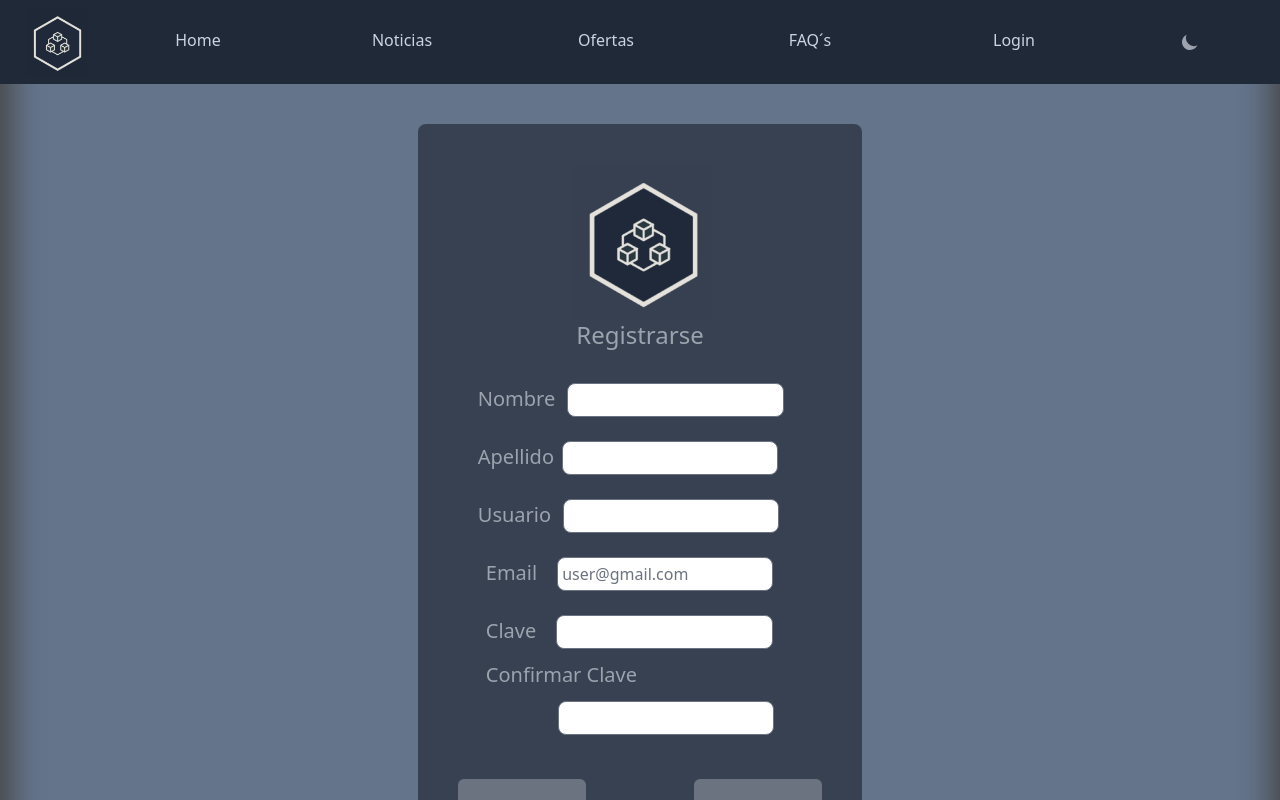
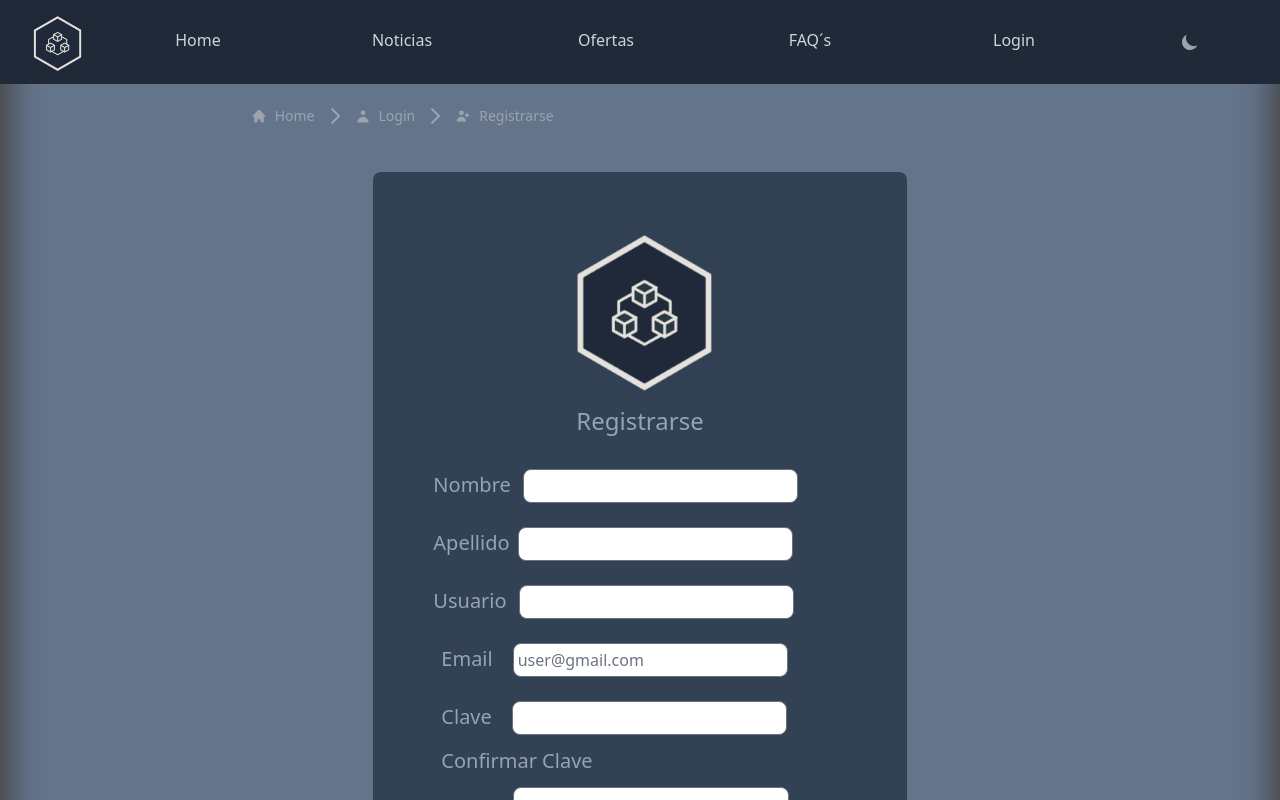
Before and after one commit to IsagiProject/isagi-news-react, a React (Vite) app: page /register in a window 1280 px wide. Shown: the top 800 px of the page. Built offline with nearby package versions, Linux system fonts and the light colour scheme.

Commit message:
Toda la web en modo oscuro y cositas nuevas

```diff
--- a/index.html
+++ b/index.html
@@ -6,11 +6,12 @@
     <meta name="viewport" content="width=device-width, initial-scale=1.0" />
     <title>ISAGI NEWS</title>
   </head>
+  <script type="module" src="/src/main.jsx"></script>
   <body
     class="min-h-screen text-zinc-800 bg-slate-100 dark:bg-slate-500 dark:text-slate-300"
     style="box-shadow: 1px 1px 30px 10px rgb(70, 70, 70) inset"
   >
     <div id="root"></div>
-    <script type="module" src="/src/main.jsx"></script>
+
   </body>
 </html>
--- a/src/pages/FaqsPage.jsx
+++ b/src/pages/FaqsPage.jsx
@@ -9,10 +9,10 @@ export default function FaqsPage() {
         aria-label='Solid background breadcrumb example'
         className='bg-slate-100 py-3 px-36 text-slate-600 dark:text-slate-300 dark:bg-slate-500'
       >
-        <Breadcrumb.Item href='/' icon={HiHome}>
+        <Breadcrumb.Item href='/' className='hover:scale-105' icon={HiHome}>
           Home
         </Breadcrumb.Item>
-        <Breadcrumb.Item href='/faq' icon={HiCog}>
+        <Breadcrumb.Item href='/faq' className='hover:scale-105' icon={HiCog}>
           FAQs
         </Breadcrumb.Item>
       </Breadcrumb>
--- a/src/pages/LoginPage.jsx
+++ b/src/pages/LoginPage.jsx
@@ -1,6 +1,8 @@
 import { Link, Navigate } from 'react-router-dom'
 import logo from '../assets/logo.png'
 import { useState } from 'react'
+import { HiHome, HiUser } from 'react-icons/hi'
+import { Breadcrumb } from 'flowbite-react'
 import { useAuthActions } from '../hooks/useAuthActions.js'
 import Popup from '../components/modal/Popup.jsx'
 
@@ -46,7 +48,18 @@ export function LoginPage() {
   }
 
   return (
-    <div className='justify-center w-6/12 m-auto'>
+    <div className='justify-center '>
+      <Breadcrumb
+        aria-label='Solid background breadcrumb example'
+        className='bg-slate-100 py-3 px-36 text-slate-600 dark:text-slate-300 dark:bg-slate-500'
+      >
+        <Breadcrumb.Item href='/' className='hover:scale-105' icon={HiHome}>
+          Home
+        </Breadcrumb.Item>
+        <Breadcrumb.Item href='/login' className='hover:scale-105' icon={HiUser}>
+          Login
+        </Breadcrumb.Item>
+      </Breadcrumb>
       <Popup
         show={showPopup}
         onClick={handleModalClick}
@@ -57,17 +70,17 @@ export function LoginPage() {
       {loginSuccessful && <Navigate to='/' />}
       <form
         onSubmit={handleSubmit}
-        className='bg-gray-700 p-12 my-8 justify-center rounded-lg'
+        className=' bg-slate-400 w-6/12 m-auto dark:bg-slate-700 p-12 my-8 justify-center rounded-lg'
         action=''
       >
         <img src={logo} className='h-3/6 w-3/6 m-auto mb-5' alt='' />
-        <h1 className='text-2xl text-gray-400 text-center pb-3'>
+        <h1 className='text-2xl text-slate-700 dark:text-slate-400 text-center pb-3'>
           Inicio Sesión
         </h1>
         <div className='justify-items-center text-center'>
           <label
             htmlFor='email'
-            className='text-gray-400 text-xl my-1 text-right'
+            className='text-slate-700 dark:text-slate-400 text-xl my-1 text-right'
           >
             Email
           </label>
@@ -81,7 +94,7 @@ export function LoginPage() {
           <br />
           <label
             htmlFor='password'
-            className='text-gray-400 text-xl my-1 text-right'
+            className='text-slate-700 dark:text-slate-400 text-xl my-1 text-right'
           >
             Clave
           </label>
@@ -96,7 +109,7 @@ export function LoginPage() {
         <div className='flex justify-between'>
           <button
             type='button'
-            className='bg-gray-500 px-1 rounded-md hover:bg-slate-700 transition duration-200 mx-1 text-gray-300'
+            className='bg-gray-500 px-1 rounded-md hover:bg-slate-800 transition duration-200 mx-1 text-gray-300'
           >
             <Link className='block w-24 h-12 pt-3 text-center ' to='/register'>
               Registrarte
@@ -105,7 +118,7 @@ export function LoginPage() {
 
           <button
             type='submit'
-            className='bg-gray-500 py-2 px-4 rounded-md hover:bg-slate-700 transition duration-200 mx-1 text-gray-300'
+            className='bg-gray-500 py-2 px-4 rounded-md hover:bg-slate-800 transition duration-200 mx-1 text-gray-300'
           >
             Iniciar Sesion
           </button>
--- a/src/pages/NewsPage.jsx
+++ b/src/pages/NewsPage.jsx
@@ -15,12 +15,12 @@ export function NewsPage() {
     <div className='m-auto w-5/6 h-5/6 justify-center'>
       <Breadcrumb
         aria-label='Solid background breadcrumb example'
-        className='bg-slate-100 py-3 px-5 text-slate-600 dark:text-slate-300 dark:bg-slate-500'
+        className='bg-slate-100 py-3 px-10 text-slate-600 dark:text-slate-300 dark:bg-slate-500'
       >
-        <Breadcrumb.Item href='/' icon={HiHome}>
+        <Breadcrumb.Item href='/' className='hover:scale-105' icon={HiHome}>
           Home
         </Breadcrumb.Item>
-        <Breadcrumb.Item href='/news' icon={HiNewspaper}>Noticiero</Breadcrumb.Item>
+        <Breadcrumb.Item href='/news' className='hover:scale-105' icon={HiNewspaper}>Noticiero</Breadcrumb.Item>
       </Breadcrumb>
       <h1 className='text-5xl text-slate-800 font-bold my-3 dark:text-slate-300 text-center'>
         Nuestras Noticias
--- a/src/pages/RegisterPage.jsx
+++ b/src/pages/RegisterPage.jsx
@@ -1,7 +1,8 @@
 import { Link, Navigate } from 'react-router-dom'
 import logo from '../assets/logo.png'
 import { useState /*, useContext */ } from 'react'
-
+import { HiHome, HiUser, HiUserAdd } from 'react-icons/hi'
+import { Breadcrumb } from 'flowbite-react'
 export function RegisterPage() {
   const [name, setName] = useState('')
   const [lastName, setLastName] = useState('')
@@ -27,7 +28,7 @@ export function RegisterPage() {
         confirm
       })
     })
-      .then(response => response.json())
+      .then((response) => response.json())
       .then((data) => {
         // Aquí puedes manejar la respuesta del servidor
         if (data.status === 200) {
@@ -46,20 +47,47 @@ export function RegisterPage() {
           document.getElementById('confirm').value = ''
         }
       })
-      .catch(error => console.error(error))
+      .catch((error) => console.error(error))
   }
   return (
-    <div className='justify-center w-5/12 m-auto'>
+    <div className='justify-center'>
+      <Breadcrumb
+        aria-label='Solid background breadcrumb example'
+        className='bg-slate-100 py-3 px-36 text-slate-600 dark:text-slate-300 dark:bg-slate-500'
+      >
+        <Breadcrumb.Item href='/' className='hover:scale-105' icon={HiHome}>
+          Home
+        </Breadcrumb.Item>
+        <Breadcrumb.Item
+          href='/login'
+          className='hover:scale-105'
+          icon={HiUser}
+        >
+          Login
+        </Breadcrumb.Item>
+        <Breadcrumb.Item
+          href='/register'
+          className='hover:scale-105'
+          icon={HiUserAdd}
+        >
+          Registrarse
+        </Breadcrumb.Item>
+      </Breadcrumb>
       {registerSuccessful && <Navigate to='/' />}
       <form
         onSubmit={handleRegister}
-        className='bg-gray-700 p-10 my-8 justify-center rounded-lg'
+        className='bg-slate-400 dark:bg-slate-700 w-6/12 m-auto p-10 my-8 justify-center rounded-lg'
         action=''
       >
         <img src={logo} className='h-3/6 w-3/6 m-auto' alt='' />
-        <h1 className='text-2xl text-gray-400 text-center pb-3'>Registrarse</h1>
+        <h1 className='text-2xl text-slate-700 dark:text-slate-400 text-center pb-3'>
+          Registrarse
+        </h1>
         <div className='justify-evenly px-5 my-2 '>
-          <label htmlFor='name' className='text-gray-400 text-xl my-1 text-right'>
+          <label
+            htmlFor='name'
+            className='text-slate-700 dark:text-slate-400 text-xl my-1 text-right'
+          >
             Nombre
           </label>
           <input
@@ -72,7 +100,7 @@ export function RegisterPage() {
           <br />
           <label
             htmlFor='last-name'
-            className='text-gray-400 text-xl my-1 text-right'
+            className='text-slate-700 dark:text-slate-400 text-xl my-1 text-right'
           >
             Apellido
           </label>
@@ -86,7 +114,7 @@ export function RegisterPage() {
           <br />
           <label
             htmlFor='user-name'
-            className='text-gray-400 text-xl my-1 text-right'
+            className='text-slate-700 dark:text-slate-400 text-xl my-1 text-right'
           >
             Usuario
           </label>
@@ -100,7 +128,7 @@ export function RegisterPage() {
           <br />
           <label
             htmlFor='Email'
-            className='text-gray-400 text-xl my-1 ml-2 text-right'
+            className='text-slate-700 dark:text-slate-400 text-xl my-1 ml-2 text-right'
           >
             Email
           </label>
@@ -113,7 +141,10 @@ export function RegisterPage() {
             onChange={(event) => setEmail(event.target.value)}
           />
           <br />
-          <label htmlFor='Password' className='text-gray-400 text-xl my-1 ml-2'>
+          <label
+            htmlFor='Password'
+            className='text-slate-700 dark:text-slate-400 text-xl my-1 ml-2'
+          >
             Clave
           </label>
           <input
@@ -124,7 +155,10 @@ export function RegisterPage() {
             onChange={(event) => setPassword(event.target.value)}
           />
           <br />
-          <label htmlFor='confirm' className='text-gray-400 text-xl my-1 ml-2'>
+          <label
+            htmlFor='confirm'
+            className='text-slate-700 dark:text-slate-400 text-xl my-1 ml-2'
+          >
             Confirmar Clave
           </label>
           <br />
@@ -142,7 +176,7 @@ export function RegisterPage() {
         <div className='flex justify-between'>
           <button
             type='button'
-            className='bg-gray-500 px-4 rounded-md hover:bg-slate-700 transition duration-200 text-gray-300'
+            className='bg-gray-500 px-4 rounded-md hover:bg-slate-800 transition duration-200 text-gray-300'
           >
             <Link className='block w-24 h-12 pt-3 text-center ' to='/login'>
               Atrás
@@ -151,7 +185,7 @@ export function RegisterPage() {
 
           <button
             type='submit'
-            className='bg-gray-500 py-2 px-4 rounded-md hover:bg-slate-700 transition duration-200 text-gray-300'
+            className='bg-gray-500 py-2 px-4 rounded-md hover:bg-slate-800 transition duration-200 text-gray-300'
           >
             <a className='block w-24 h-12 pt-3 text-center ' routerLink='/'>
               Registrarte
--- a/src/pages/SaleDetailPage.jsx
+++ b/src/pages/SaleDetailPage.jsx
@@ -1,9 +1,24 @@
 import { SaleComments } from '../components/SaleComments'
 import { SaleDetail } from '../components/SaleDetail'
-
+import { HiHome, HiShoppingBag, HiShoppingCart } from 'react-icons/hi'
+import { Breadcrumb } from 'flowbite-react'
 export function SaleDetailPage() {
   return (
     <div>
+      <Breadcrumb
+        aria-label='Solid background breadcrumb example'
+        className='bg-slate-100 py-3 px-36 text-slate-600 dark:text-slate-300 dark:bg-slate-500'
+      >
+        <Breadcrumb.Item href='/' className='hover:scale-105' icon={HiHome}>
+          Home
+        </Breadcrumb.Item>
+        <Breadcrumb.Item href='/sales' className='hover:scale-105' icon={HiShoppingCart}>
+          Ofertas
+        </Breadcrumb.Item>
+        <Breadcrumb.Item href='' className='hover:scale-105' icon={HiShoppingBag}>
+          Oferta
+        </Breadcrumb.Item>
+      </Breadcrumb>
       <SaleDetail />
       <SaleComments />
     </div>
--- a/src/pages/SalesPage.jsx
+++ b/src/pages/SalesPage.jsx
@@ -17,10 +17,10 @@ export function SalesPage() {
         aria-label='Solid background breadcrumb example'
         className='bg-slate-100 py-3 px-36 text-slate-600 dark:text-slate-300 dark:bg-slate-500'
       >
-        <Breadcrumb.Item href='/' icon={HiHome}>
+        <Breadcrumb.Item href='/' className='hover:scale-105' icon={HiHome}>
           Home
         </Breadcrumb.Item>
-        <Breadcrumb.Item href='/sales' icon={HiShoppingCart}>
+        <Breadcrumb.Item href='/sales' className='hover:scale-105' icon={HiShoppingCart}>
           Ofertas
         </Breadcrumb.Item>
       </Breadcrumb>
```
Also changed, not shown: src/pages/NewsListPage.jsx (+3 -4 lines), src/styles/theme.css (deleted).
